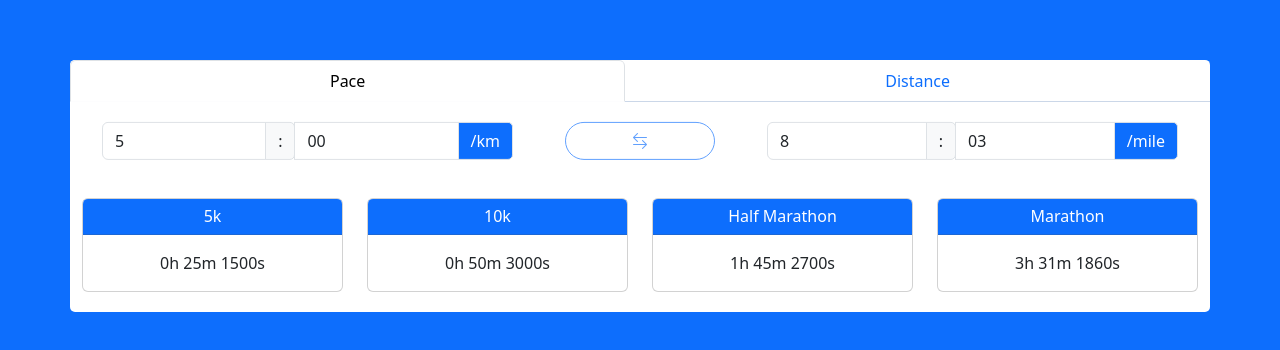
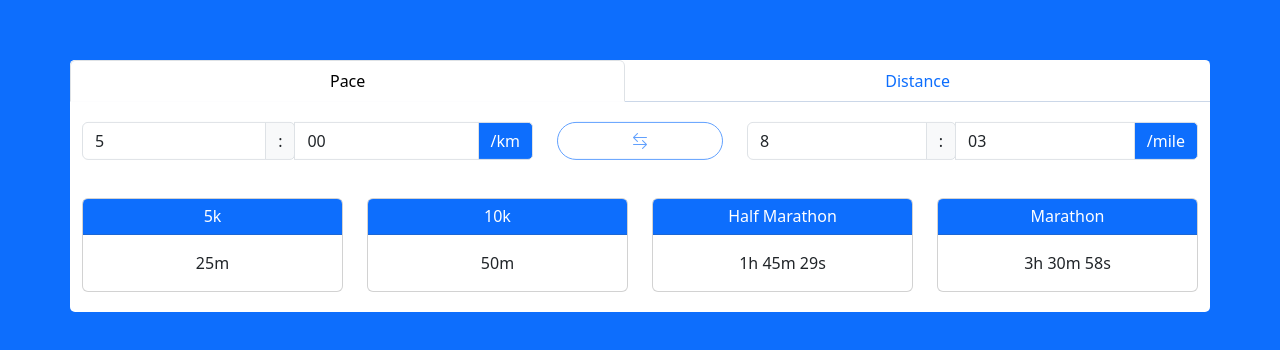
Before and after one commit to bryanham/pace-converter, a website: page index.html in a window 1280 px wide. Shown: the part 214-564 px from the top of the page. Drawn offline with nearby package versions, Linux system fonts and the light colour scheme.

Commit message:
fix pace rounding issues and styling updates

```diff
--- a/index.html
+++ b/index.html
@@ -4,6 +4,7 @@
     <meta charset="utf-8">
     <meta name="viewport" content="width=device-width, initial-scale=1">
     <title>Pace Converter</title>
+    <link rel="icon" type="image/x-icon" href="/images/running-icon.png">
     <link href="https://cdn.jsdelivr.net/npm/bootstrap@5.3.3/dist/css/bootstrap.min.css" rel="stylesheet" integrity="sha384-QWTKZyjpPEjISv5WaRU9OFeRpok6YctnYmDr5pNlyT2bRjXh0JMhjY6hW+ALEwIH" crossorigin="anonymous">
     <link rel="stylesheet" href="https://cdn.jsdelivr.net/npm/bootstrap-icons@1.5.0/font/bootstrap-icons.css">
     <link rel="stylesheet" href="site.css">
@@ -36,7 +37,7 @@
                             </div>
                         </div>
 
-                        <div class="col-12 col-sm-2 time-inputs input-button">
+                        <div class="col-12 col-sm-2 time-inputs">
                             <h3 type="button" id="convert-btn" class="btn btn-outline-primary d-none d-sm-block disabled"><i class="bi bi-arrow-left-right"></i></h3>
                             <h3 type="button" id="convert-btn" class="btn btn-outline-primary d-inline d-sm-none disabled"><i class="bi bi-arrow-down-up"></i></h3>
                         </div>
@@ -96,7 +97,7 @@
                 <div class="container">
                     <div class="row">
                         <div class="col-12 col-sm-5">
-                            <div class="input-group time-inputs" id="km-inputs">
+                            <div class="input-group time-inputs" id="km-input">
                                 <input id="km-distance" type="number" value="10" class="form-control" aria-label="Km Distance Input" onkeyup="convertDistance('km')">
                                 <div class="input-group-append">
                                     <span class="input-group-text bg-primary text-white" id="km-label">kms</span>
@@ -104,13 +105,13 @@
                             </div>
                         </div>
 
-                        <div class="col-12 col-sm-2 time-inputs input-button">
+                        <div class="col-12 col-sm-2 time-inputs">
                             <h3 type="button" id="convert-btn" class="btn btn-outline-primary d-none d-sm-block disabled"><i class="bi bi-arrow-left-right"></i></h3>
                             <h3 type="button" id="convert-btn" class="btn btn-outline-primary d-inline d-sm-none disabled"><i class="bi bi-arrow-down-up"></i></h3>
                         </div>
 
                         <div class="col-12 col-sm-5">
-                            <div class="input-group time-inputs" id="mile-inputs">
+                            <div class="input-group time-inputs" id="mile-input">
                                 <input id="mile-distance" type="number" class="form-control" aria-label="Mile Distance Input" onkeyup="convertDistance('mile')">
                                 <div class="input-group-append">
                                     <span class="input-group-text bg-primary text-white" id="mile-label">miles</span>
--- a/index.js
+++ b/index.js
@@ -22,6 +22,7 @@ function convertPace(unit) {
 function calculateRaceTimes() {
     let mins = document.getElementById("km-mins").valueAsNumber;
     let secs = document.getElementById("km-secs").valueAsNumber;
+
     mins = isNaN(mins) ? 0 : mins
     secs = isNaN(secs) ? 0 : secs
     const totalMinutes = parseInt(mins) + (parseInt(secs) / 60);
@@ -30,25 +31,25 @@ function calculateRaceTimes() {
     const halfMarathon = totalMinutes * 21.097494;
     const marathon = totalMinutes * 42.194988;
 
-    const fiveKmHours = Math.floor(fiveKm / 60)
-    const fiveKmMinutes = Math.round(fiveKm % 60);
-    const fiveKmSeconds = Math.round(fiveKmMinutes * 60);
-    document.getElementById("five-km").textContent = `${fiveKmHours}h ${fiveKmMinutes}m ${fiveKmSeconds}s`;
+    const fiveKmHours = Math.floor(fiveKm / 60);
+    const fiveKmMinutes = Math.floor(fiveKm % 60);
+    const fiveKmSeconds = Math.floor((fiveKm % 1) * 60);
+    document.getElementById("five-km").textContent = `${fiveKmHours == 0 ? '' : fiveKmHours + 'h'} ${fiveKmMinutes}m ${fiveKmSeconds == 0 ? '' : fiveKmSeconds + 's'}`;
 
     const tenKmHours = Math.floor(tenKm / 60);
-    const tenKmMinutes = Math.round(tenKm % 60);
-    const tenKmSeconds = Math.round(tenKmMinutes * 60);
-    document.getElementById("ten-km").textContent = `${tenKmHours}h ${tenKmMinutes}m ${tenKmSeconds}s`;
+    const tenKmMinutes = Math.floor(tenKm % 60);
+    const tenKmSeconds = Math.floor((tenKm % 1) * 60);
+    document.getElementById("ten-km").textContent = `${tenKmHours == 0 ? '' : tenKmHours + 'h'} ${tenKmMinutes}m ${tenKmSeconds == 0 ? '' : tenKmSeconds + 's'}`;
 
     const halfMarathonHours = Math.floor(halfMarathon / 60);
-    const halfMinutes = Math.round(halfMarathon % 60);
-    const halfSeconds = Math.round(halfMinutes * 60);
-    document.getElementById("half-marathon").textContent = `${halfMarathonHours}h ${halfMinutes}m ${halfSeconds}s`;
+    const halfMinutes = Math.floor(halfMarathon % 60);
+    const halfSeconds = Math.floor((halfMarathon % 1) * 60);
+    document.getElementById("half-marathon").textContent = `${halfMarathonHours == 0 ? '' : halfMarathonHours + 'h'} ${halfMinutes}m ${halfSeconds == 0 ? '' : halfSeconds + 's'}`;
 
     const marathonHours = Math.floor(marathon / 60);
-    const fullMinutes = Math.round(marathon % 60);
-    const fullSeconds = Math.round(fullMinutes * 60);
-    document.getElementById("marathon").textContent = `${marathonHours}h ${fullMinutes}m ${fullSeconds}s`;
+    const fullMinutes = Math.floor(marathon % 60);
+    const fullSeconds = Math.floor((marathon % 1) * 60);
+    document.getElementById("marathon").textContent = `${marathonHours == 0 ? '' : marathonHours + 'h'} ${fullMinutes}m ${fullSeconds == 0 ? '' : fullSeconds + 's'}`;
 }
 
 function convertDistance(unit) {
--- a/site.css
+++ b/site.css
@@ -7,12 +7,12 @@
   padding: 10px
 }
 .time-inputs {
-  padding: 20px;
+  padding-top: 20px;
   text-align: center;
 }
 #race-times {
   text-align: center;
-  padding-top: 10px;
+  padding-top: 30px;
 }
 .card {
   margin-bottom: 20px;
@@ -32,3 +32,6 @@
 .input-group-text{
   border-radius: 0 5px 5px 0;
 }
+#mile-input {
+  padding-bottom: 20px;
+}
```
Also changed, not shown: images/running-icon.png (added).
